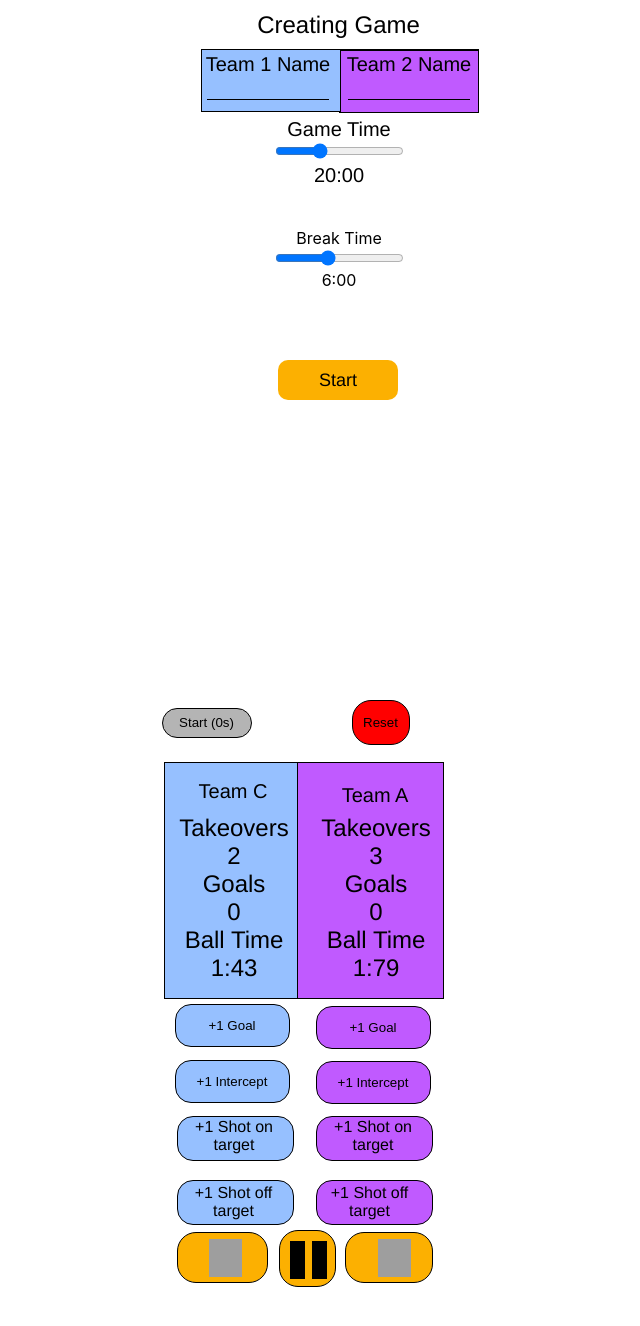
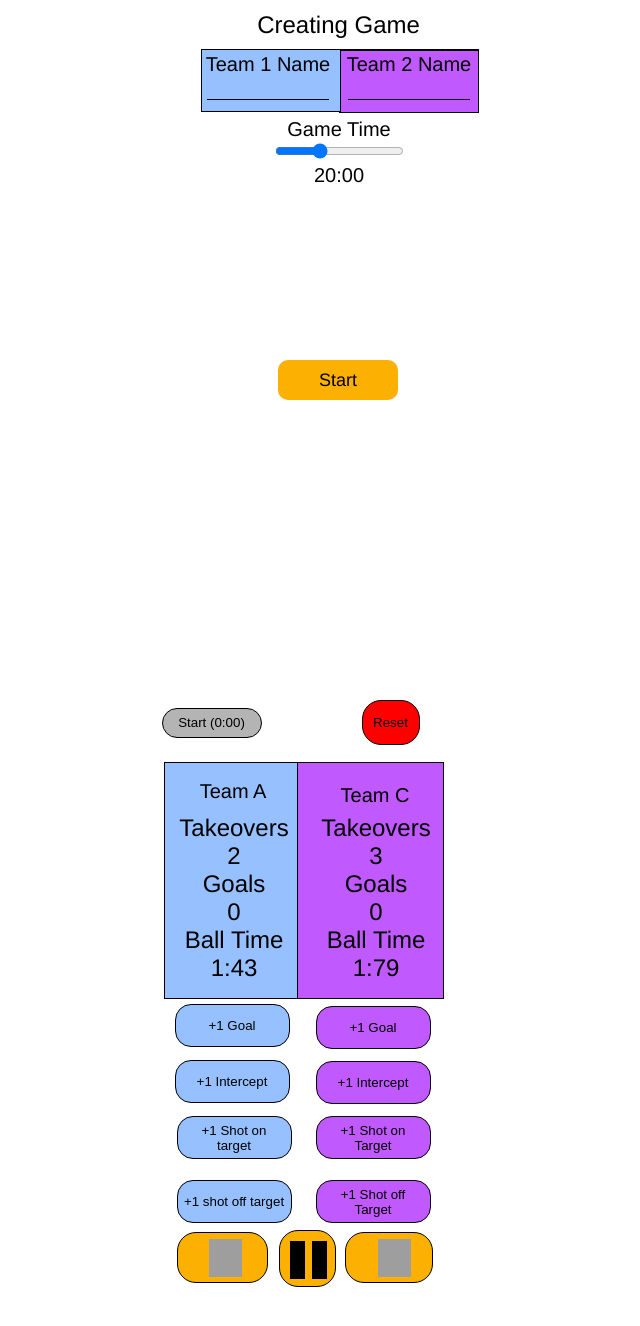
Before and after one commit to sst-inc/Sports-SStatistics-Tracker, a React (Create React App) app in the folder sports/: page / in a window 1280 px wide. Shown: the top 1326 px of the page, without its empty margins (302-942 px from the left). Built offline with nearby package versions, Linux system fonts and the light colour scheme; grey boxes are pictures that could not be loaded.

Commit message:
Yay more stuff
Made the shots tracker buttons work and changed the match timer to work in minutes instead.

```diff
--- a/sports/src/App.js
+++ b/sports/src/App.js
@@ -1,7 +1,6 @@
 import React, { useState } from 'react';
 import './App.css';
 import PossessionTracker from './Components/PossessionTracker';
-import ShotsTrackerTotal from './Components/ShotsTracker';
 import NoteTaking from './Components/Notetaking';
 import MatchTimer from './Components/MatchTimer';
 import { StartPage } from './StartPage';
--- a/sports/src/Components/MatchTimer.js
+++ b/sports/src/Components/MatchTimer.js
@@ -1,7 +1,7 @@
 import React, { useState, useEffect } from 'react';
 
 function MatchTimer() {
-  const [seconds, setSeconds] = useState(0);
+  const [totalSeconds, setTotalSeconds] = useState(0);
   const [isPaused, setIsPaused] = useState(true);
 
   useEffect(() => {
@@ -9,19 +9,22 @@ function MatchTimer() {
 
     if (!isPaused) {
       interval = setInterval(() => {
-        setSeconds(prevSeconds => prevSeconds + 1);
+        setTotalSeconds(prevTotalSeconds => prevTotalSeconds + 1);
       }, 1000);
     }
 
     return () => clearInterval(interval);
   }, [isPaused]);
 
+  const minutes = Math.floor(totalSeconds / 60);
+  const seconds = totalSeconds % 60;
+
   const handleTogglePause = () => {
     setIsPaused(prevIsPaused => !prevIsPaused);
   };
 
   const handleReset = () => {
-    setSeconds(0);
+    setTotalSeconds(0);
     setIsPaused(true);
   };
 
@@ -33,14 +36,14 @@ function MatchTimer() {
           border: '1px solid #000000',
           borderRadius: '15px',
           height: '30px',
-          width: '90px',
+          width: '100px', // Adjusted width
           color: '#000000',
           cursor: 'pointer',
           marginRight: '50px',
         }}
         onClick={handleTogglePause}
       >
-        {isPaused ? `Start (${seconds}s)` : `Pause (${seconds}s)`}
+        {isPaused ? `Start (${minutes}:${seconds.toString().padStart(2, '0')})` : `Pause (${minutes}:${seconds.toString().padStart(2, '0')})`}
       </button>
       <button
         style={{
--- a/sports/src/Components/ShotsTracker.js
+++ b/sports/src/Components/ShotsTracker.js
@@ -16,27 +16,14 @@ const ShotsTracker = () => {
 
   return (
     <div>
-      <h2>Shots Tracker</h2>
       <div>
-        <h3>Team A</h3>
-        <p>On Target: {teamAShotsOnTarget}</p>
         <button onClick={() => increment(setTeamAShotsOnTarget)}>+</button>
-        <button onClick={() => decrement(setTeamAShotsOnTarget)}>-</button>
-        <p>Off Target: {teamAShotsOffTarget}</p>
         <button onClick={() => increment(setTeamAShotsOffTarget)}>+</button>
-        <button onClick={() => decrement(setTeamAShotsOffTarget)}>-</button>
       </div>
       <div>
-        <h3>Team B</h3>
-        <p>On Target: {teamBShotsOnTarget}</p>
-        <button onClick={() => increment(setTeamBShotsOnTarget)}>+</button>
-        <button onClick={() => decrement(setTeamBShotsOnTarget)}>-</button>
-        <p>Off Target: {teamBShotsOffTarget}</p>
-        <button onClick={() => increment(setTeamBShotsOffTarget)}>+</button>
-        <button onClick={() => decrement(setTeamBShotsOffTarget)}>-</button>
+        <button onClick={() => increment(setTeamBShotsOnTarget)}>+1 Shot on Target</button>
+        <button onClick={() => increment(setTeamBShotsOffTarget)}>+1 Shot off Target</button>
       </div>
     </div>
   );
 };
-
-export default ShotsTracker;
--- a/sports/src/GameRecord.js
+++ b/sports/src/GameRecord.js
@@ -12,7 +12,10 @@ const GameRecord = () => {
 
   const [teamAInterceptions, setTeamAInterceptions] = useState(0);
   const [teamBInterceptions, setTeamBInterceptions] = useState(0);
-
+  const [teamAShotsOnTarget, setTeamAShotsOnTarget] = useState(0);
+  const [teamAShotsOffTarget, setTeamAShotsOffTarget] = useState(0);
+  const [teamBShotsOnTarget, setTeamBShotsOnTarget] = useState(0);
+  const [teamBShotsOffTarget, setTeamBShotsOffTarget] = useState(0);
 
   const teamAGoalStyle = {
     backgroundColor: "#96c0ff",
@@ -66,8 +69,58 @@ const GameRecord = () => {
     left: "154px",
   };
 
+  const teamAShotsOnTargetStyle = {
+    backgroundColor: "#96c0ff",
+    border: "1px solid #000000",
+    borderColor: "#000000",
+    borderRadius: "16px",
+    height: "43px",
+    width: "115px",
+    position: "absolute",
+    top: "416px",
+    left: "15px",
+  };
+  const teamBShotsOnTargetStyle = {
+    backgroundColor: "#c05aff",
+    border: "1px solid #000000",
+    borderColor: "#000000",
+    borderRadius: "16px",
+    height: "43px",
+    width: "115px",
+    position: "absolute",
+    top: "416px",
+    left: "154px",
+  };
 
-  console.log( setTeamBInterceptions)
+  const teamAShotsOffTargetStyle = {
+    backgroundColor: "#96c0ff",
+    border: "1px solid #000000",
+    borderColor: "#000000",
+    borderRadius: "16px",
+    height: "43px",
+    width: "115px",
+    position: "absolute",
+    top: "480px",
+    left: "15px",
+  };
+
+  const teamBShotsOffTargetStyle = {
+    backgroundColor: "#c05aff",
+    border: "1px solid #000000",
+    borderColor: "#000000",
+    borderRadius: "16px",
+    height: "43px",
+    width: "115px",
+    position: "absolute",
+    top: "480px",
+    left: "154px",
+  };
+
+
+
+
+  console.log(setTeamAShotsOnTarget)
+
 
 
   return (
@@ -95,8 +148,8 @@ const GameRecord = () => {
             <br />
             1:79
           </div>
-          <div className="text-wrapper-2">Team C</div>
-          <div className="text-wrapper-3">Team A</div>
+          <div className="text-wrapper-2">Team A</div>
+          <div className="text-wrapper-3">Team C</div>
           <div className="rectangle-3" />
           <div className="rectangle-4" />
           <div className="rectangle-5" />
@@ -109,7 +162,8 @@ const GameRecord = () => {
               <button  style= {teamBInterceptStyle} onClick={() => increment(setTeamBInterceptions)}>
                 +1 Intercept
               </button>
-            </div>          <div>
+            </div>
+            <div>
             <div>
               <button style={teamAGoalStyle} onClick={() => increment(setTeamAGoalsOnTarget)}>
                 +1 Goal
@@ -121,21 +175,11 @@ const GameRecord = () => {
               </button>
             </div>
           </div>
-          <div className="rectangle-10" />
-          <div className="rectangle-11" />
-          <div className="rectangle-12" />
-          <div className="rectangle-13" />
+          <button style= {teamAShotsOnTargetStyle} onClick={() => increment(setTeamAShotsOnTarget)}>+1 Shot on target</button>
+          <button style ={teamAShotsOffTargetStyle} onClick={() => increment(setTeamAShotsOffTarget)}>+1 shot off target</button>
+           <button style={teamBShotsOnTargetStyle} onClick={() => increment(setTeamBShotsOnTarget)}>+1 Shot on Target</button>
+           <button style={teamBShotsOffTargetStyle} onClick={() => increment(setTeamBShotsOffTarget)}>+1 Shot off Target</button>
           <div className="element-shot-on-target">
-            +1 Shot on
-            <br />
-            target
-          </div>
-          <div className="text-wrapper-7">+1 Shot off <br/>target</div>
-          <div className="text-wrapper-8">+1 Shot off target</div>
-          <div className="element-shot-on-target-2">
-            +1 Shot on
-            <br />
-            target
           </div>
           <div className="rectangle-14" />
           <div className="rectangle-15" />
--- a/sports/src/StartPage.js
+++ b/sports/src/StartPage.js
@@ -4,18 +4,12 @@ import "./StartPage.css";
 
 export const StartPage = () => {
   const [gameTime, setGameTime] = useState(20); // Default game time
-  const [breakTime, setBreakTime] = useState(6); // Default break time
+  const [team1Name, setTeam1Name] = useState(""); // State for Team 1 name
+  const [team2Name, setTeam2Name] = useState(""); // State for Team 2 name
 
   const handleGameTimeChange = (event) => {
     setGameTime(parseInt(event.target.value));
   };
-
-  const handleBreakTimeChange = (event) => {
-    setBreakTime(parseInt(event.target.value));
-  };
-
-  const [team1Name, setTeam1Name] = useState(""); // State for Team 1 name
-  const [team2Name, setTeam2Name] = useState(""); // State for Team 2 name
 
   return (
     <div className="android-small">
@@ -64,24 +58,6 @@ export const StartPage = () => {
           </div>
           <div className="rectangle-4" />
         </div>
-        <div className="overlap">
-          <div className="break-time">
-            Break Time
-            <br />
-            <input
-              type="range"
-              min="0"
-              max="15"
-              step="1"
-              className="slider"
-              value={breakTime}
-              onChange={handleBreakTimeChange}
-            />
-            <br />
-            <span className="slider-value">{breakTime}:00</span>
-          </div>
-          <div className="rectangle-5" />
-        </div>
         <div className="button-container">
           <br />
           <br />
```
